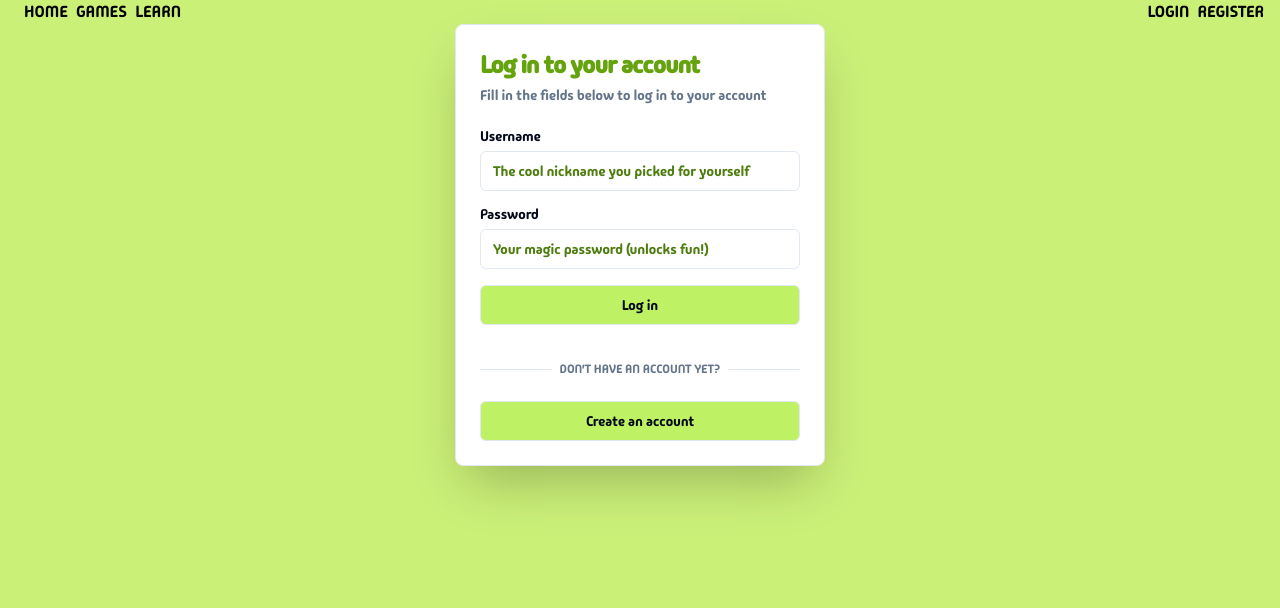
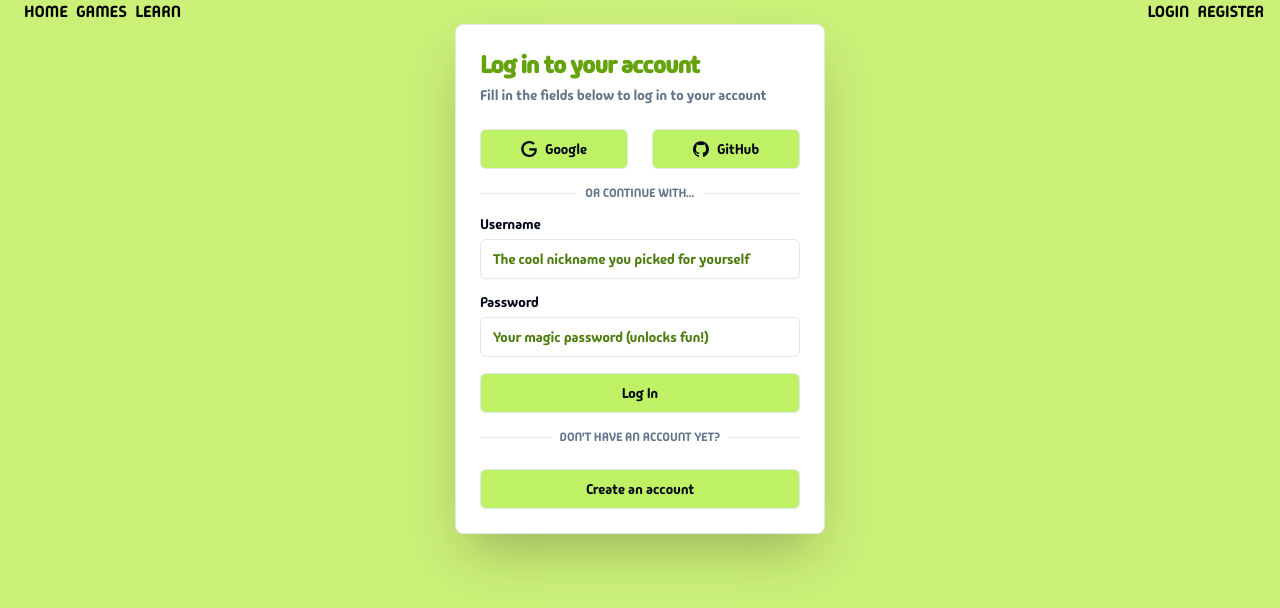
Before and after one commit to msionut28/webVenture-quest, a Next.js app: page /login in a window 1280 px wide. Shown: the top 608 px of the page. Built offline with nearby package versions, Linux system fonts and the light colour scheme; no server answers.

Commit message:
divided login page into reusable components

```diff
--- a/app/login/page.tsx
+++ b/app/login/page.tsx
@@ -1,22 +1,18 @@
 "use client";
 
-// Importing necessary dependencies from Next.js and other libraries
-import { zodResolver } from "@hookform/resolvers/zod";
+// Importing necessary dependencies from libraries
 import { z } from "zod";
 import { useForm } from "react-hook-form";
-import Link from "next/link";
-import { userLogin } from "@/lib/schemas/userLoginSchema";
-import { Button } from "@/components/ui/button";
-import {
-  Card,
-  CardContent,
-  CardDescription,
-  CardFooter,
-  CardHeader,
-  CardTitle,
-} from "@/components/ui/card";
+import { zodResolver } from "@hookform/resolvers/zod";
+import { Card, CardContent } from "@/components/ui/card";
 import { Label } from "@/components/ui/label";
 import { Input } from "@/components/ui/input";
+import { userLogin } from "@/lib/schemas/userLoginSchema";
+import Divider from "@/components/Divider/Divider";
+import CustomCardFooter from "@/components/CustomCardFooter/CustomCardFooter";
+import CustomCardHeader from "@/components/CustomCardHeader/CustomCardHeader";
+import CustomSubmitButton from "@/components/CustomSubmitButton/CustomSubmitButton";
+import SocialLoginButtons from "@/components/SocialLoginButtons/SocialLoginButtons";
 
 // Login component for user authentication
 const Login = () => {
@@ -42,13 +38,13 @@ const Login = () => {
     <div className="flex items-center justify-center m-auto">
       <div className="flex items-center justify-center w-6/12 gap-0">
         <Card className="shadow-2xl">
-          <CardHeader className="space-y-1">
-            <CardTitle className="text-2xl">Log in to your account</CardTitle>
-            <CardDescription>
-              Fill in the fields below to log in to your account
-            </CardDescription>
-          </CardHeader>
+          <CustomCardHeader
+            title={"Log in to your account"}
+            description={"Fill in the fields below to log in to your account"}
+          />
           <CardContent className="grid gap-4">
+            <SocialLoginButtons />
+            <Divider text={"Or continue with..."} />
             {/* Form fields for username and password */}
             <div className="grid gap-2">
               <Label htmlFor="username">Username</Label>
@@ -78,35 +74,13 @@ const Login = () => {
                 </span>
               )}
             </div>
-            {/* Login button */}
-            <Button
-              className="w-full bg-lime-300"
-              type="submit"
-              onClick={handleSubmit(onSubmit)}
-              variant="outline"
-            >
-              Log in
-            </Button>
-            {/* Divider and text */}
-            <div className="relative mt-5">
-              <div className="absolute inset-0 flex items-center">
-                <span className="w-full border-t" />
-              </div>
-              <div className="relative flex justify-center text-xs uppercase">
-                <span className="bg-background px-2 text-muted-foreground">
-                  Don't have an account yet?
-                </span>
-              </div>
-            </div>
+            <CustomSubmitButton
+              text={"Log In"}
+              function={handleSubmit(onSubmit)}
+            />
+            <Divider text={"Don't have an account yet?"} />
           </CardContent>
-          {/* Footer with link to register */}
-          <CardFooter className="flex flex-col">
-            <Link href="/register">
-              <Button className="w-80 bg-lime-300" variant="outline">
-                Create an account
-              </Button>
-            </Link>
-          </CardFooter>
+          <CustomCardFooter href={"/register"} text={"Create an account"} />
         </Card>
       </div>
     </div>
```
